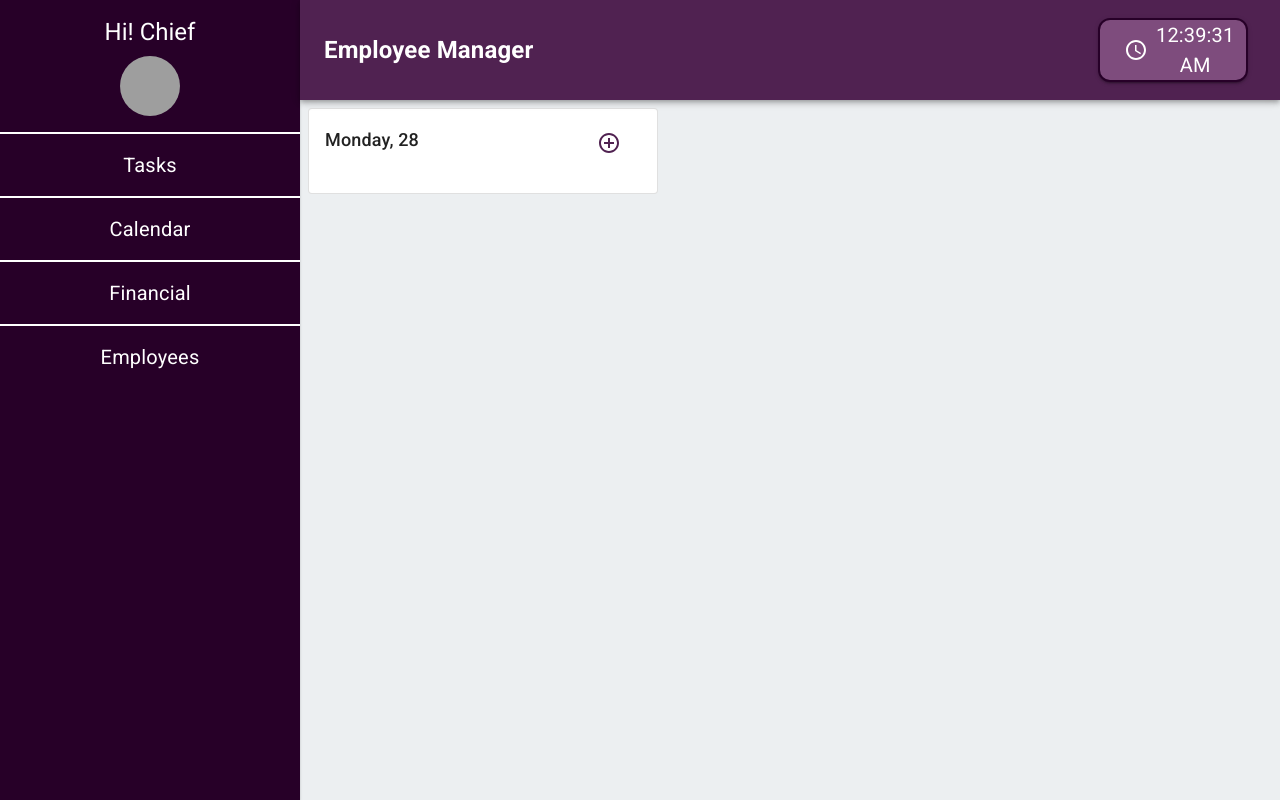
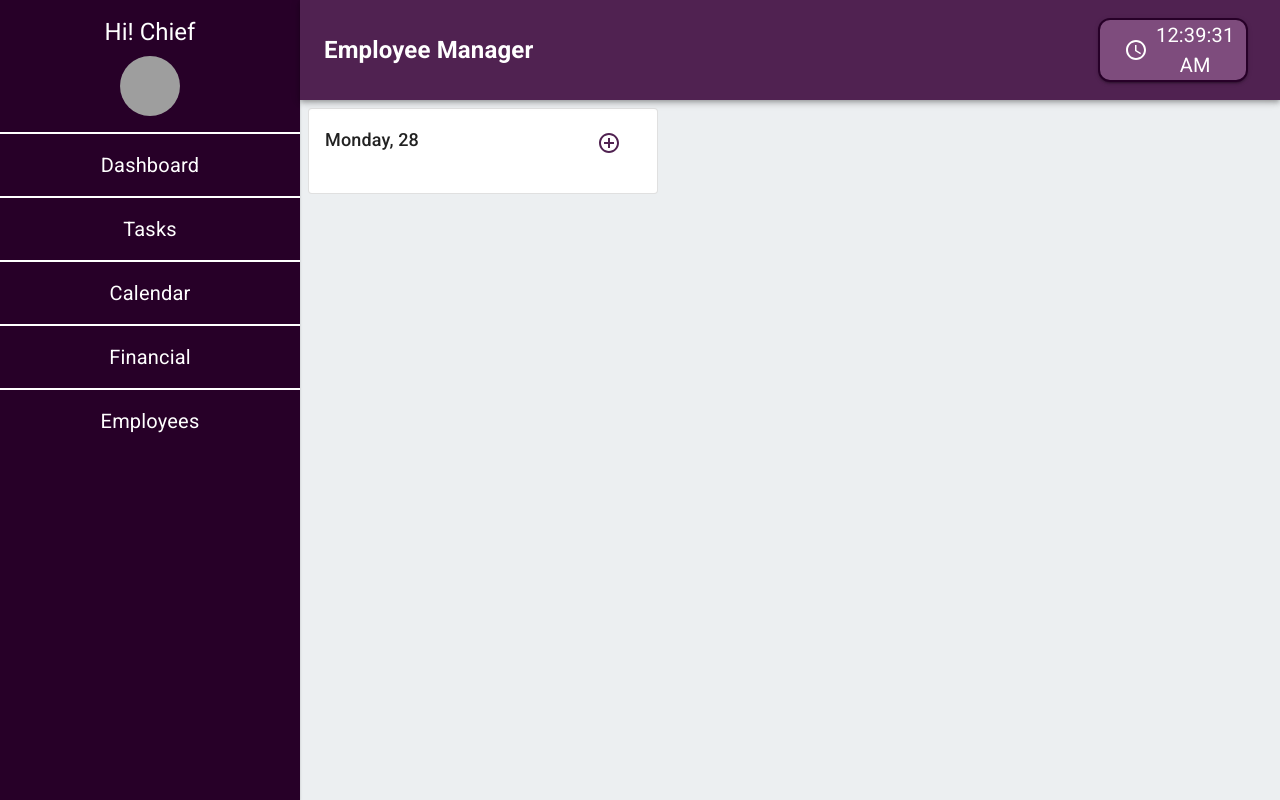
Before and after one commit to spoojler/Employee-Manager, a React (Create React App) app: page / in a window 1280 px wide. Built offline with nearby package versions, Linux system fonts and the light colour scheme; grey boxes are pictures that could not be loaded.

Commit message:
routing to page Employees

```diff
--- a/src/App.tsx
+++ b/src/App.tsx
@@ -1,7 +1,7 @@
-import { Box } from '@mui/material';
 import { createBrowserRouter, RouterProvider } from 'react-router-dom';
 import Calendar from './pages/Calendar';
 import Dashboard from './pages/Dashboard';
+import Employees from './pages/Employees';
 
 function App() {
   const router = createBrowserRouter([
@@ -10,6 +10,7 @@ function App() {
       element: <Dashboard />,
     },
     { path: 'calendar', element: <Calendar /> },
+    { path: 'employees', element: <Employees /> },
   ]);
 
   return <RouterProvider router={router} />;
--- a/src/common/SideBar.tsx
+++ b/src/common/SideBar.tsx
@@ -1,10 +1,4 @@
-import {
-  Avatar,
-  Box,
-  MenuItem,
-  MenuList,
-  Typography,
-} from '@mui/material';
+import { Avatar, Box, MenuItem, MenuList, Typography } from '@mui/material';
 import { useNavigate } from 'react-router-dom';
 
 const menuItemStyle = {
@@ -50,12 +44,26 @@ const SideBar = () => {
           justifyContent: 'stretch',
         }}
       >
+        <MenuItem
+          onClick={() => navigate('/', { replace: true })}
+          sx={menuItemStyle}
+        >
+          Dashboard
+        </MenuItem>
         <MenuItem sx={menuItemStyle}>Tasks</MenuItem>
-        <MenuItem onClick={() => navigate('calendar')} sx={menuItemStyle}>
+        <MenuItem
+          onClick={() => navigate('/calendar', { replace: true })}
+          sx={menuItemStyle}
+        >
           Calendar
         </MenuItem>
         <MenuItem sx={menuItemStyle}>Financial</MenuItem>
-        <MenuItem sx={menuItemStyle}>Employees</MenuItem>
+        <MenuItem
+          onClick={() => navigate('/employees', { replace: true })}
+          sx={menuItemStyle}
+        >
+          Employees
+        </MenuItem>
       </MenuList>
     </Box>
   );
```
